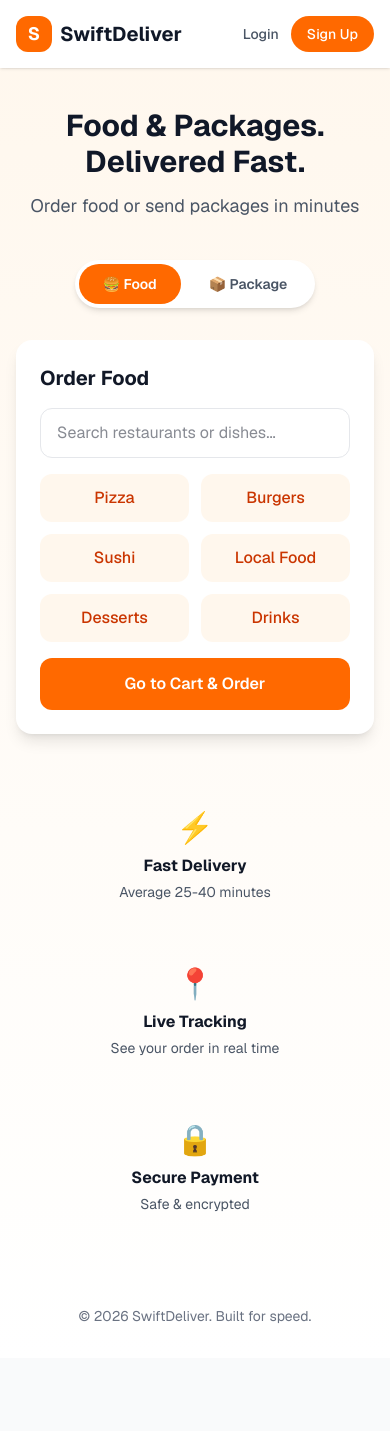
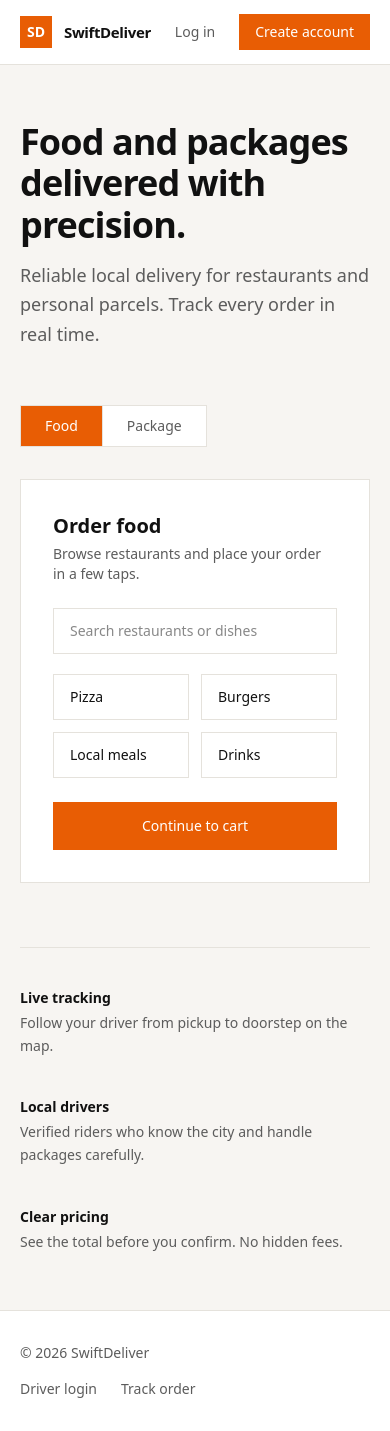
Before and after one commit to fussy0064/delivery-app, a Next.js app: page / in a window 390 px wide. Before the commit the page ends 1358 px from the top, so only its background shows below. Built offline with nearby package versions, Linux system fonts and the light colour scheme; no server answers.

Commit message:
Professional redesign of Home page - pure colors, no AI tropes

```diff
--- a/src/app/globals.css
+++ b/src/app/globals.css
@@ -1,19 +1,23 @@
 @import "tailwindcss";
 
 :root {
-  --background: #f9fafb;
-  --foreground: #111827;
-}
-
-@theme inline {
-  --color-background: var(--background);
-  --color-foreground: var(--foreground);
-  --font-sans: var(--font-geist-sans);
-  --font-mono: var(--font-geist-mono);
+  --bg: #F7F5F2;
+  --surface: #FFFFFF;
+  --ink: #111111;
+  --muted: #5C5C5C;
+  --line: #E5E2DC;
+  --brand: #E85D04;
+  --brand-dark: #C44D03;
+  --success: #4A5D4E;
 }
 
 body {
-  background: var(--background);
-  color: var(--foreground);
-  font-family: var(--font-geist-sans), system-ui, sans-serif;
+  background: var(--bg);
+  color: var(--ink);
+  font-family: system-ui, -apple-system, "Segoe UI", Roboto, "Helvetica Neue", Arial, sans-serif;
+  line-height: 1.5;
 }
+
+* {
+  box-sizing: border-box;
+}
--- a/src/app/layout.tsx
+++ b/src/app/layout.tsx
@@ -1,20 +1,9 @@
 import type { Metadata } from "next";
-import { Geist, Geist_Mono } from "next/font/google";
 import "./globals.css";
 
-const geistSans = Geist({
-  variable: "--font-geist-sans",
-  subsets: ["latin"],
-});
-
-const geistMono = Geist_Mono({
-  variable: "--font-geist-mono",
-  subsets: ["latin"],
-});
-
 export const metadata: Metadata = {
-  title: "SwiftDeliver - Food & Package Delivery",
-  description: "Fast food and package delivery app",
+  title: "SwiftDeliver — Food & Package Delivery",
+  description: "Reliable food and package delivery across the city.",
 };
 
 export default function RootLayout({
@@ -23,11 +12,8 @@ export default function RootLayout({
   children: React.ReactNode;
 }) {
   return (
-    <html
-      lang="en"
-      className={`${geistSans.variable} ${geistMono.variable} h-full antialiased`}
-    >
-      <body className="min-h-full flex flex-col bg-gray-50 text-gray-900">
+    <html lang="en" className="h-full">
+      <body className="min-h-full flex flex-col antialiased">
         {children}
       </body>
     </html>
--- a/src/app/page.tsx
+++ b/src/app/page.tsx
@@ -8,8 +8,6 @@ import { supabase } from "@/lib/supabase";
 export default function Home() {
   const router = useRouter();
   const [mode, setMode] = useState<"food" | "package">("food");
-
-  // Package form state
   const [pickup, setPickup] = useState("");
   const [dropoff, setDropoff] = useState("");
   const [size, setSize] = useState("small");
@@ -23,18 +21,15 @@ export default function Home() {
     return 12000;
   };
 
-  // Simple estimated distance (demo)
   const getDistance = () => {
     if (!pickup || !dropoff) return null;
-    // Fake but realistic distance for demo (later we use real geocoding)
     const base = pickup.length + dropoff.length;
-    const km = (3 + (base % 12)).toFixed(1);
-    return km;
+    return (3 + (base % 12)).toFixed(1);
   };
 
   const placePackageOrder = async () => {
     if (!pickup.trim() || !dropoff.trim()) {
-      setError("Please enter both pickup and delivery address");
+      setError("Enter both pickup and delivery addresses.");
       return;
     }
 
@@ -47,7 +42,7 @@ export default function Home() {
     } = await supabase.auth.getUser();
 
     if (!user) {
-      setError("Please login first");
+      setError("Please log in first.");
       setLoading(false);
       router.push("/login");
       return;
@@ -73,194 +68,316 @@ export default function Home() {
       return;
     }
 
-    setSuccess("Package order placed!");
+    setSuccess("Order placed successfully.");
     setLoading(false);
 
     setTimeout(() => {
       router.push(`/track?id=${data.id}`);
-    }, 1200);
+    }, 1000);
   };
 
   return (
-    <div className="min-h-screen bg-gradient-to-b from-orange-50 to-white">
-      {/* Header */}
-      <header className="bg-white shadow-sm sticky top-0 z-10">
-        <div className="max-w-5xl mx-auto px-4 py-4 flex items-center justify-between">
-          <div className="flex items-center gap-2">
-            <div className="w-9 h-9 bg-orange-500 rounded-xl flex items-center justify-center text-white font-bold text-lg">
-              S
+    <div className="min-h-screen" style={{ background: "#F7F5F2" }}>
+      <header
+        className="border-b sticky top-0 z-20"
+        style={{ background: "#FFFFFF", borderColor: "#E5E2DC" }}
+      >
+        <div className="max-w-5xl mx-auto px-5 h-16 flex items-center justify-between">
+          <div className="flex items-center gap-3">
+            <div
+              className="w-8 h-8 flex items-center justify-center text-white text-sm font-bold"
+              style={{ background: "#E85D04" }}
+            >
+              SD
             </div>
-            <span className="text-xl font-bold text-gray-900">SwiftDeliver</span>
+            <span
+              className="text-[15px] font-semibold tracking-tight"
+              style={{ color: "#111111" }}
+            >
+              SwiftDeliver
+            </span>
           </div>
-          <div className="flex items-center gap-3">
+
+          <nav className="flex items-center gap-6">
             <Link
               href="/login"
-              className="text-sm font-medium text-gray-600 hover:text-orange-500"
+              className="text-sm font-medium"
+              style={{ color: "#5C5C5C" }}
             >
-              Login
+              Log in
             </Link>
             <Link
               href="/register"
-              className="bg-orange-500 text-white text-sm font-medium px-4 py-2 rounded-full hover:bg-orange-600 transition"
+              className="text-sm font-medium px-4 py-2 text-white"
+              style={{ background: "#E85D04" }}
             >
-              Sign Up
+              Create account
             </Link>
-          </div>
+          </nav>
         </div>
       </header>
 
-      {/* Hero */}
-      <main className="max-w-5xl mx-auto px-4 py-10">
-        <div className="text-center mb-10">
-          <h1 className="text-3xl sm:text-4xl font-bold text-gray-900 mb-3">
-            Food & Packages. Delivered Fast.
+      <main className="max-w-5xl mx-auto px-5 py-14">
+        <section className="mb-14 max-w-2xl">
+          <h1
+            className="text-4xl sm:text-5xl font-semibold tracking-tight leading-[1.15] mb-4"
+            style={{ color: "#111111" }}
+          >
+            Food and packages delivered with precision.
           </h1>
-          <p className="text-gray-600 text-lg">
-            Order food or send packages in minutes
+          <p className="text-lg leading-relaxed" style={{ color: "#5C5C5C" }}>
+            Reliable local delivery for restaurants and personal parcels.
+            Track every order in real time.
           </p>
-        </div>
+        </section>
 
-        {/* Mode Toggle */}
-        <div className="flex justify-center mb-8">
-          <div className="bg-white p-1 rounded-full shadow-md flex gap-1">
+        <div
+          className="flex mb-8 border"
+          style={{ borderColor: "#E5E2DC", width: "fit-content" }}
+        >
           <button
             onClick={() => setMode("food")}
-              className={`px-6 py-2.5 rounded-full text-sm font-semibold transition ${
-                mode === "food"
-                  ? "bg-orange-500 text-white"
-                  : "text-gray-600 hover:bg-gray-100"
-              }`}
+            className="px-6 py-2.5 text-sm font-medium"
+            style={{
+              background: mode === "food" ? "#E85D04" : "#FFFFFF",
+              color: mode === "food" ? "#FFFFFF" : "#5C5C5C",
+            }}
           >
-              🍔 Food
+            Food
           </button>
           <button
             onClick={() => setMode("package")}
-              className={`px-6 py-2.5 rounded-full text-sm font-semibold transition ${
-                mode === "package"
-                  ? "bg-orange-500 text-white"
-                  : "text-gray-600 hover:bg-gray-100"
-              }`}
+            className="px-6 py-2.5 text-sm font-medium border-l"
+            style={{
+              background: mode === "package" ? "#E85D04" : "#FFFFFF",
+              color: mode === "package" ? "#FFFFFF" : "#5C5C5C",
+              borderColor: "#E5E2DC",
+            }}
           >
-              📦 Package
+            Package
           </button>
         </div>
-        </div>
 
-        {/* Food Mode */}
+        <div
+          className="border p-8 max-w-xl"
+          style={{ background: "#FFFFFF", borderColor: "#E5E2DC" }}
+        >
           {mode === "food" ? (
-          <div className="bg-white rounded-2xl shadow-lg p-6 max-w-2xl mx-auto">
-            <h2 className="text-xl font-bold mb-4">Order Food</h2>
-            <div className="space-y-4">
+            <div>
+              <h2
+                className="text-xl font-semibold mb-1"
+                style={{ color: "#111111" }}
+              >
+                Order food
+              </h2>
+              <p className="text-sm mb-6" style={{ color: "#5C5C5C" }}>
+                Browse restaurants and place your order in a few taps.
+              </p>
+
               <input
                 type="text"
-                placeholder="Search restaurants or dishes..."
-                className="w-full border border-gray-200 rounded-xl px-4 py-3 focus:outline-none focus:ring-2 focus:ring-orange-400"
+                placeholder="Search restaurants or dishes"
+                className="w-full border px-4 py-3 text-sm mb-5 focus:outline-none"
+                style={{ borderColor: "#E5E2DC", color: "#111111" }}
               />
-              <div className="grid grid-cols-2 sm:grid-cols-3 gap-3">
-                {["Pizza", "Burgers", "Sushi", "Local Food", "Desserts", "Drinks"].map(
-                  (item) => (
+
+              <div className="grid grid-cols-2 gap-3 mb-6">
+                {["Pizza", "Burgers", "Local meals", "Drinks"].map((item) => (
                   <button
                     key={item}
-                      className="bg-orange-50 hover:bg-orange-100 text-orange-700 font-medium py-3 rounded-xl transition"
+                    className="border py-3 text-sm font-medium text-left px-4"
+                    style={{ borderColor: "#E5E2DC", color: "#111111" }}
                   >
                     {item}
                   </button>
-                  )
-                )}
+                ))}
               </div>
+
               <Link
                 href="/cart"
-                className="block w-full bg-orange-500 text-white font-semibold py-3.5 rounded-xl hover:bg-orange-600 transition mt-2 text-center"
+                className="block w-full text-center py-3.5 text-sm font-medium text-white"
+                style={{ background: "#E85D04" }}
               >
-                Go to Cart & Order
+                Continue to cart
               </Link>
             </div>
-          </div>
           ) : (
-          /* Package Mode */
-          <div className="bg-white rounded-2xl shadow-lg p-6 max-w-2xl mx-auto">
-            <h2 className="text-xl font-bold mb-4">Send a Package</h2>
-            <div className="space-y-4">
+            <div>
+              <h2
+                className="text-xl font-semibold mb-1"
+                style={{ color: "#111111" }}
+              >
+                Send a package
+              </h2>
+              <p className="text-sm mb-6" style={{ color: "#5C5C5C" }}>
+                Enter pickup and drop-off details to get started.
+              </p>
+
+              <div className="space-y-4 mb-5">
+                <div>
+                  <label
+                    className="block text-xs font-medium mb-1.5"
+                    style={{ color: "#5C5C5C" }}
+                  >
+                    Pickup address
+                  </label>
                   <input
                     type="text"
                     value={pickup}
                     onChange={(e) => setPickup(e.target.value)}
-                placeholder="Pickup address"
-                className="w-full border border-gray-200 rounded-xl px-4 py-3 focus:outline-none focus:ring-2 focus:ring-orange-400"
+                    placeholder="Street, area, landmark"
+                    className="w-full border px-4 py-3 text-sm focus:outline-none"
+                    style={{ borderColor: "#E5E2DC", color: "#111111" }}
                   />
+                </div>
+
+                <div>
+                  <label
+                    className="block text-xs font-medium mb-1.5"
+                    style={{ color: "#5C5C5C" }}
+                  >
+                    Delivery address
+                  </label>
                   <input
                     type="text"
                     value={dropoff}
                     onChange={(e) => setDropoff(e.target.value)}
-                placeholder="Delivery address"
-                className="w-full border border-gray-200 rounded-xl px-4 py-3 focus:outline-none focus:ring-2 focus:ring-orange-400"
+                    placeholder="Street, area, landmark"
+                    className="w-full border px-4 py-3 text-sm focus:outline-none"
+                    style={{ borderColor: "#E5E2DC", color: "#111111" }}
                   />
+                </div>
+
+                <div>
+                  <label
+                    className="block text-xs font-medium mb-1.5"
+                    style={{ color: "#5C5C5C" }}
+                  >
+                    Package size
+                  </label>
                   <select
                     value={size}
                     onChange={(e) => setSize(e.target.value)}
-                className="w-full border border-gray-200 rounded-xl px-4 py-3 focus:outline-none focus:ring-2 focus:ring-orange-400"
+                    className="w-full border px-4 py-3 text-sm focus:outline-none bg-white"
+                    style={{ borderColor: "#E5E2DC", color: "#111111" }}
                   >
-                <option value="small">Small package (up to 5kg) – TSh 5,000</option>
-                <option value="medium">Medium package (5-15kg) – TSh 8,000</option>
-                <option value="large">Large package (15kg+) – TSh 12,000</option>
+                    <option value="small">Small (up to 5 kg) — TSh 5,000</option>
+                    <option value="medium">Medium (5–15 kg) — TSh 8,000</option>
+                    <option value="large">Large (15 kg+) — TSh 12,000</option>
                   </select>
+                </div>
+              </div>
 
-              <div className="bg-orange-50 rounded-xl p-3 text-center space-y-1">
-                <p className="text-sm text-gray-600">Estimated Price</p>
-                <p className="text-xl font-bold text-orange-600">
+              <div
+                className="border px-4 py-3 mb-5 flex justify-between items-center"
+                style={{ borderColor: "#E5E2DC", background: "#F7F5F2" }}
+              >
+                <div>
+                  <p className="text-xs" style={{ color: "#5C5C5C" }}>
+                    Estimated total
+                  </p>
+                  <p
+                    className="text-lg font-semibold"
+                    style={{ color: "#111111" }}
+                  >
                     TSh {getPrice().toLocaleString()}
                   </p>
+                </div>
                 {getDistance() && (
-                  <p className="text-sm text-gray-500">
-                    📍 Approx. distance: <span className="font-semibold">{getDistance()} km</span>
+                  <p className="text-sm" style={{ color: "#5C5C5C" }}>
+                    ~{getDistance()} km
                   </p>
                 )}
               </div>
 
               {error && (
-                <div className="bg-red-50 text-red-600 text-sm p-3 rounded-xl">
+                <p className="text-sm mb-4" style={{ color: "#B91C1C" }}>
                   {error}
-                </div>
+                </p>
               )}
               {success && (
-                <div className="bg-green-50 text-green-700 text-sm p-3 rounded-xl">
+                <p className="text-sm mb-4" style={{ color: "#4A5D4E" }}>
                   {success}
-                </div>
+                </p>
               )}
 
               <button
                 onClick={placePackageOrder}
                 disabled={loading}
-                className="w-full bg-orange-500 text-white font-semibold py-3.5 rounded-xl hover:bg-orange-600 transition disabled:opacity-60"
+                className="w-full py-3.5 text-sm font-medium text-white disabled:opacity-60"
+                style={{ background: "#E85D04" }}
               >
-                {loading ? "Placing Order..." : "Place Package Order"}
+                {loading ? "Placing order..." : "Place package order"}
               </button>
             </div>
+          )}
         </div>
-        )}
 
-        {/* Features */}
-        <div className="grid sm:grid-cols-3 gap-6 mt-14">
-          <div className="text-center p-5">
-            <div className="text-3xl mb-2">⚡</div>
-            <h3 className="font-bold mb-1">Fast Delivery</h3>
-            <p className="text-sm text-gray-600">Average 25-40 minutes</p>
+        <div
+          className="mt-16 pt-10 border-t"
+          style={{ borderColor: "#E5E2DC" }}
+        >
+          <div className="grid sm:grid-cols-3 gap-10">
+            <div>
+              <p
+                className="text-sm font-semibold mb-1"
+                style={{ color: "#111111" }}
+              >
+                Live tracking
+              </p>
+              <p
+                className="text-sm leading-relaxed"
+                style={{ color: "#5C5C5C" }}
+              >
+                Follow your driver from pickup to doorstep on the map.
+              </p>
             </div>
-          <div className="text-center p-5">
-            <div className="text-3xl mb-2">📍</div>
-            <h3 className="font-bold mb-1">Live Tracking</h3>
-            <p className="text-sm text-gray-600">See your order in real time</p>
+            <div>
+              <p
+                className="text-sm font-semibold mb-1"
+                style={{ color: "#111111" }}
+              >
+                Local drivers
+              </p>
+              <p
+                className="text-sm leading-relaxed"
+                style={{ color: "#5C5C5C" }}
+              >
+                Verified riders who know the city and handle packages carefully.
+              </p>
             </div>
-          <div className="text-center p-5">
-            <div className="text-3xl mb-2">🔒</div>
-            <h3 className="font-bold mb-1">Secure Payment</h3>
-            <p className="text-sm text-gray-600">Safe & encrypted</p>
+            <div>
+              <p
+                className="text-sm font-semibold mb-1"
+                style={{ color: "#111111" }}
+              >
+                Clear pricing
+              </p>
+              <p
+                className="text-sm leading-relaxed"
+                style={{ color: "#5C5C5C" }}
+              >
+                See the total before you confirm. No hidden fees.
+              </p>
+            </div>
           </div>
         </div>
       </main>
 
-      <footer className="text-center text-sm text-gray-500 py-8">
-        © 2026 SwiftDeliver. Built for speed.
+      <footer
+        className="border-t py-8 mt-auto"
+        style={{ borderColor: "#E5E2DC", background: "#FFFFFF" }}
+      >
+        <div
+          className="max-w-5xl mx-auto px-5 flex flex-col sm:flex-row justify-between gap-4 text-sm"
+          style={{ color: "#5C5C5C" }}
+        >
+          <span>© 2026 SwiftDeliver</span>
+          <div className="flex gap-6">
+            <Link href="/login">Driver login</Link>
+            <Link href="/track">Track order</Link>
+          </div>
+        </div>
       </footer>
     </div>
   );
```
Lines whose indentation alone changed are shown as unchanged.
